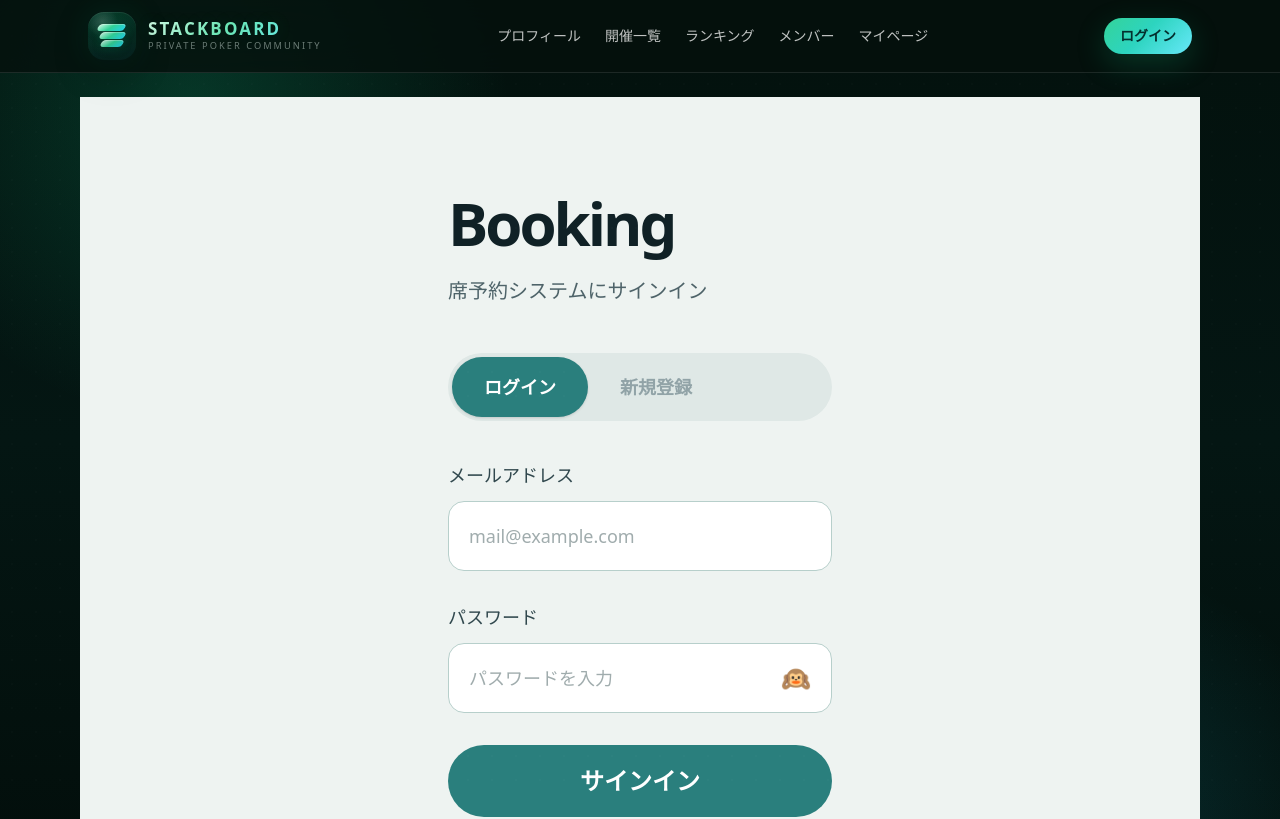
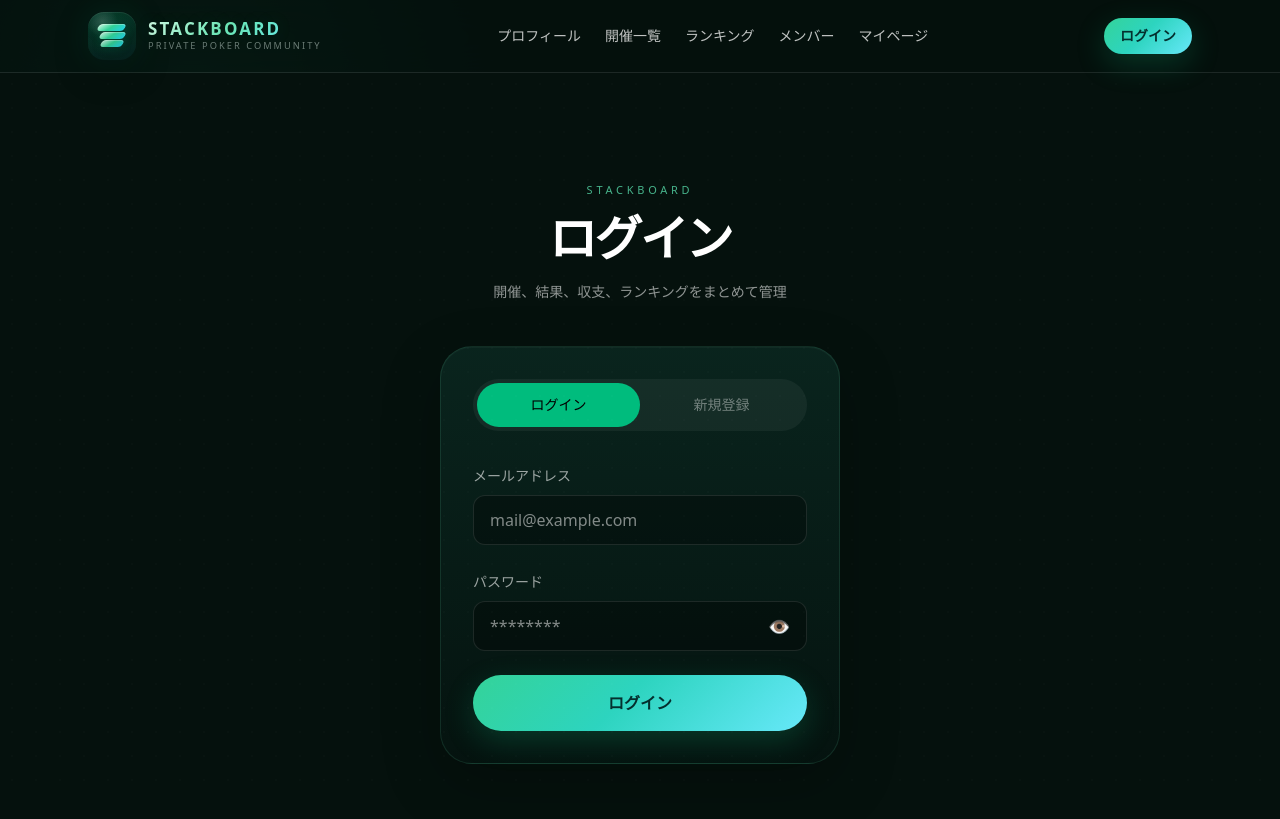
Before and after one commit to w3104131041-svg/stackboard, a Next.js app: page /login in a window 1280 px wide. Shown: the top 819 px of the page. Built offline with nearby package versions, Linux system fonts and the light colour scheme; no server answers.

Commit message:
add onboarding loading and pwa

```diff
--- a/app/(public)/login/page.tsx
+++ b/app/(public)/login/page.tsx
@@ -62,30 +62,42 @@ export default function LoginPage() {
     }
 
     setLoading(false)
-    alert('登録しました。ログインしてください。')
+
+    if (data.session) {
+      router.push('/me/settings?setup=1')
+      router.refresh()
+      return
+    }
+
+    alert('登録しました。メール確認後にログインしてください。')
     setMode('login')
   }
 
   return (
-    <div className="min-h-screen bg-[#eef3f1] text-[#102126]">
-      <div className="mx-auto flex min-h-screen max-w-md flex-col px-8 pt-16 pb-10">
-        <div className="pt-8">
-          <h1 className="text-6xl font-semibold tracking-[-0.05em] text-[#102126]">
-            Booking
+    <div className="min-h-screen bg-[#05110d] text-white">
+      <div className="mx-auto flex min-h-screen max-w-md items-center px-6 py-10">
+        <div className="w-full">
+          <div className="text-center">
+            <p className="text-[11px] uppercase tracking-[0.34em] text-emerald-300/75">
+              StackBoard
+            </p>
+            <h1 className="mt-4 text-5xl font-semibold tracking-[-0.05em]">
+              ログイン
             </h1>
-          <p className="mt-6 text-xl text-[#4e6369]">
-            席予約システムにサインイン
+            <p className="mt-4 text-sm leading-7 text-white/55">
+              開催、結果、収支、ランキングをまとめて管理
             </p>
           </div>
 
-        <div className="mt-12 inline-flex rounded-full bg-[#dfe8e6] p-1">
+          <div className="soft-card mt-10 rounded-[2rem] p-6 md:p-8">
+            <div className="flex rounded-full bg-white/5 p-1">
               <button
                 type="button"
                 onClick={() => setMode('login')}
-            className={`rounded-full px-8 py-4 text-lg font-semibold transition ${
+                className={`flex-1 rounded-full px-4 py-3 text-sm font-medium transition ${
                   mode === 'login'
-                ? 'bg-[#2a7f7d] text-white shadow-sm'
-                : 'text-[#91a3a7]'
+                    ? 'bg-emerald-500 text-black'
+                    : 'text-white/40'
                 }`}
               >
                 ログイン
@@ -94,74 +106,70 @@ export default function LoginPage() {
               <button
                 type="button"
                 onClick={() => setMode('signup')}
-            className={`rounded-full px-8 py-4 text-lg font-semibold transition ${
+                className={`flex-1 rounded-full px-4 py-3 text-sm font-medium transition ${
                   mode === 'signup'
-                ? 'bg-[#2a7f7d] text-white shadow-sm'
-                : 'text-[#91a3a7]'
+                    ? 'bg-emerald-500 text-black'
+                    : 'text-white/40'
                 }`}
               >
                 新規登録
               </button>
             </div>
 
-        <form onSubmit={handleSubmit} className="mt-10 space-y-8">
+            <form onSubmit={handleSubmit} className="mt-8 space-y-6">
               <div>
-            <label className="mb-3 block text-lg font-medium text-[#31484e]">
+                <label className="text-sm text-white/60">
                   メールアドレス
                 </label>
                 <input
                   type="email"
                   value={email}
                   onChange={(e) => setEmail(e.target.value)}
+                  className="mt-2 w-full rounded-xl border border-white/10 bg-black/30 px-4 py-3 outline-none"
                   placeholder="mail@example.com"
-              className="w-full rounded-2xl border border-[#b7cfcb] bg-white px-5 py-5 text-lg outline-none placeholder:text-[#a0acad]"
                   required
                 />
               </div>
 
               <div>
-            <label className="mb-3 block text-lg font-medium text-[#31484e]">
+                <label className="text-sm text-white/60">
                   パスワード
                 </label>
-            <div className="flex items-center rounded-2xl border border-[#b7cfcb] bg-white px-5">
+                <div className="mt-2 flex items-center rounded-xl border border-white/10 bg-black/30 px-4">
                   <input
                     type={showPassword ? 'text' : 'password'}
                     value={password}
                     onChange={(e) => setPassword(e.target.value)}
-                placeholder="パスワードを入力"
-                className="w-full bg-transparent py-5 text-lg outline-none placeholder:text-[#a0acad]"
+                    className="w-full bg-transparent py-3 outline-none"
+                    placeholder="********"
                     required
                   />
                   <button
                     type="button"
                     onClick={() => setShowPassword((prev) => !prev)}
-                className="ml-3 text-2xl"
+                    className="ml-3 text-lg"
                   >
-                {showPassword ? '🙈' : '🙉'}
+                    {showPassword ? '🙈' : '👁️'}
                   </button>
                 </div>
               </div>
 
               {error ? (
-            <p className="text-base text-red-500">{error}</p>
+                <p className="text-sm text-red-400">{error}</p>
               ) : null}
 
               <button
                 type="submit"
                 disabled={loading}
-            className="w-full rounded-full bg-[#2a7f7d] px-6 py-5 text-2xl font-semibold text-white transition hover:opacity-95 disabled:opacity-60"
+                className="btn-primary w-full rounded-full py-4 text-base font-semibold disabled:opacity-60"
               >
                 {loading
                   ? '処理中...'
                   : mode === 'login'
-              ? 'サインイン'
+                  ? 'ログイン'
                   : '新規登録'}
               </button>
             </form>
-
-        <div className="mt-12">
-          <div className="flex h-12 w-12 items-center justify-center rounded-full bg-[#dfe8e6] text-xl">
-            🌘
           </div>
         </div>
       </div>
--- /dev/null
+++ b/app/apple-icon.tsx
@@ -0,0 +1,34 @@
+import { ImageResponse } from 'next/og'
+
+export const size = {
+  width: 180,
+  height: 180,
+}
+
+export const contentType = 'image/png'
+
+export default function AppleIcon() {
+  return new ImageResponse(
+    (
+      <div
+        style={{
+          width: '100%',
+          height: '100%',
+          display: 'flex',
+          alignItems: 'center',
+          justifyContent: 'center',
+          background:
+            'linear-gradient(180deg, rgba(16,185,129,1) 0%, rgba(6,95,70,1) 100%)',
+          color: 'white',
+          fontSize: 84,
+          fontWeight: 800,
+          letterSpacing: '-0.08em',
+          borderRadius: 36,
+        }}
+      >
+        S
+      </div>
+    ),
+    size
+  )
+}
--- /dev/null
+++ b/app/icon.tsx
@@ -0,0 +1,33 @@
+import { ImageResponse } from 'next/og'
+
+export const size = {
+  width: 512,
+  height: 512,
+}
+
+export const contentType = 'image/png'
+
+export default function Icon() {
+  return new ImageResponse(
+    (
+      <div
+        style={{
+          width: '100%',
+          height: '100%',
+          display: 'flex',
+          alignItems: 'center',
+          justifyContent: 'center',
+          background:
+            'linear-gradient(180deg, rgba(16,185,129,1) 0%, rgba(6,95,70,1) 100%)',
+          color: 'white',
+          fontSize: 220,
+          fontWeight: 800,
+          letterSpacing: '-0.08em',
+        }}
+      >
+        S
+      </div>
+    ),
+    size
+  )
+}
--- a/app/layout.tsx
+++ b/app/layout.tsx
@@ -1,18 +1,32 @@
 import './globals.css'
-import type { Metadata } from 'next'
+import type { Metadata, Viewport } from 'next'
 import { Header } from '@/components/layout/header'
 
 export const metadata: Metadata = {
   title: 'StackBoard',
-  description: 'ポーカー会の開催・結果・ランキング管理サービス',
+  description: 'ホームゲームの開催、結果、収支、ランキングを管理するアプリ',
+  manifest: '/manifest.webmanifest',
+  appleWebApp: {
+    capable: true,
+    title: 'StackBoard',
+    statusBarStyle: 'black-translucent',
+  },
 }
 
-export default function RootLayout({ children }: { children: React.ReactNode }) {
+export const viewport: Viewport = {
+  themeColor: '#10b981',
+}
+
+export default function RootLayout({
+  children,
+}: {
+  children: React.ReactNode
+}) {
   return (
     <html lang="ja">
       <body className="page-noise min-h-screen text-white antialiased">
         <Header />
-        <main className="mx-auto w-full max-w-6xl px-4 pb-24 pt-6">{children}</main>
+        {children}
       </body>
     </html>
   )
--- /dev/null
+++ b/app/loading.tsx
@@ -0,0 +1,15 @@
+export default function Loading() {
+  return (
+    <div className="flex min-h-screen items-center justify-center bg-[#05110d] px-6 text-white">
+      <div className="text-center">
+        <div className="mx-auto h-12 w-12 animate-spin rounded-full border-4 border-emerald-400/20 border-t-emerald-400" />
+        <p className="mt-6 text-sm uppercase tracking-[0.28em] text-emerald-300/75">
+          Loading
+        </p>
+        <h1 className="mt-3 text-2xl font-semibold tracking-[-0.03em]">
+          読み込み中...
+        </h1>
+      </div>
+    </div>
+  )
+}
--- /dev/null
+++ b/app/manifest.ts
@@ -0,0 +1,30 @@
+import type { MetadataRoute } from 'next'
+
+export default function manifest(): MetadataRoute.Manifest {
+  return {
+    name: 'StackBoard',
+    short_name: 'StackBoard',
+    description: 'ホームゲームの開催、結果、収支、ランキングを管理するアプリ',
+    start_url: '/',
+    display: 'standalone',
+    background_color: '#05110d',
+    theme_color: '#10b981',
+    icons: [
+      {
+        src: '/icon?size=192',
+        sizes: '192x192',
+        type: 'image/png',
+      },
+      {
+        src: '/icon?size=512',
+        sizes: '512x512',
+        type: 'image/png',
+      },
+      {
+        src: '/apple-icon',
+        sizes: '180x180',
+        type: 'image/png',
+      },
+    ],
+  }
+}
--- a/app/me/settings/page.tsx
+++ b/app/me/settings/page.tsx
@@ -1,6 +1,7 @@
 'use client'
 
 import { useEffect, useState } from 'react'
+import { useRouter, useSearchParams } from 'next/navigation'
 import { createClient } from '@/lib/supabase/client'
 
 function getInitial(name: string | null | undefined) {
@@ -10,6 +11,9 @@ function getInitial(name: string | null | undefined) {
 
 export default function SettingsPage() {
   const supabase = createClient()
+  const router = useRouter()
+  const searchParams = useSearchParams()
+  const isFirstSetup = searchParams.get('setup') === '1'
 
   const [name, setName] = useState('')
   const [avatarUrl, setAvatarUrl] = useState('')
@@ -81,7 +85,7 @@ export default function SettingsPage() {
     const { error } = await supabase
       .from('profiles')
       .update({
-        display_name: name,
+        display_name: name || 'No Name',
         avatar_url: avatarUrl,
       })
       .eq('id', user.id)
@@ -94,16 +98,22 @@ export default function SettingsPage() {
       return
     }
 
-    alert('保存しました')
+    router.push('/me')
+    router.refresh()
   }
 
   return (
     <div className="mx-auto max-w-2xl space-y-10 px-4 py-12">
       <div>
-        <p className="text-xs tracking-[0.3em] text-emerald-300 uppercase">
+        <p className="text-xs uppercase tracking-[0.3em] text-emerald-300">
           PROFILE
         </p>
         <h1 className="mt-4 text-4xl font-semibold">プロフィール設定</h1>
+        {isFirstSetup ? (
+          <p className="mt-4 text-sm text-white/60">
+            最初に表示名とアイコンを設定してください。
+          </p>
+        ) : null}
       </div>
 
       <div className="soft-card rounded-2xl p-6 space-y-8">
@@ -165,7 +175,7 @@ export default function SettingsPage() {
           disabled={loading}
           className="btn-primary rounded-full px-6 py-3"
         >
-          {loading ? '保存中...' : '保存'}
+          {loading ? '保存中...' : '保存してマイページへ'}
         </button>
       </div>
     </div>
```
Lines whose indentation alone changed are shown as unchanged.
